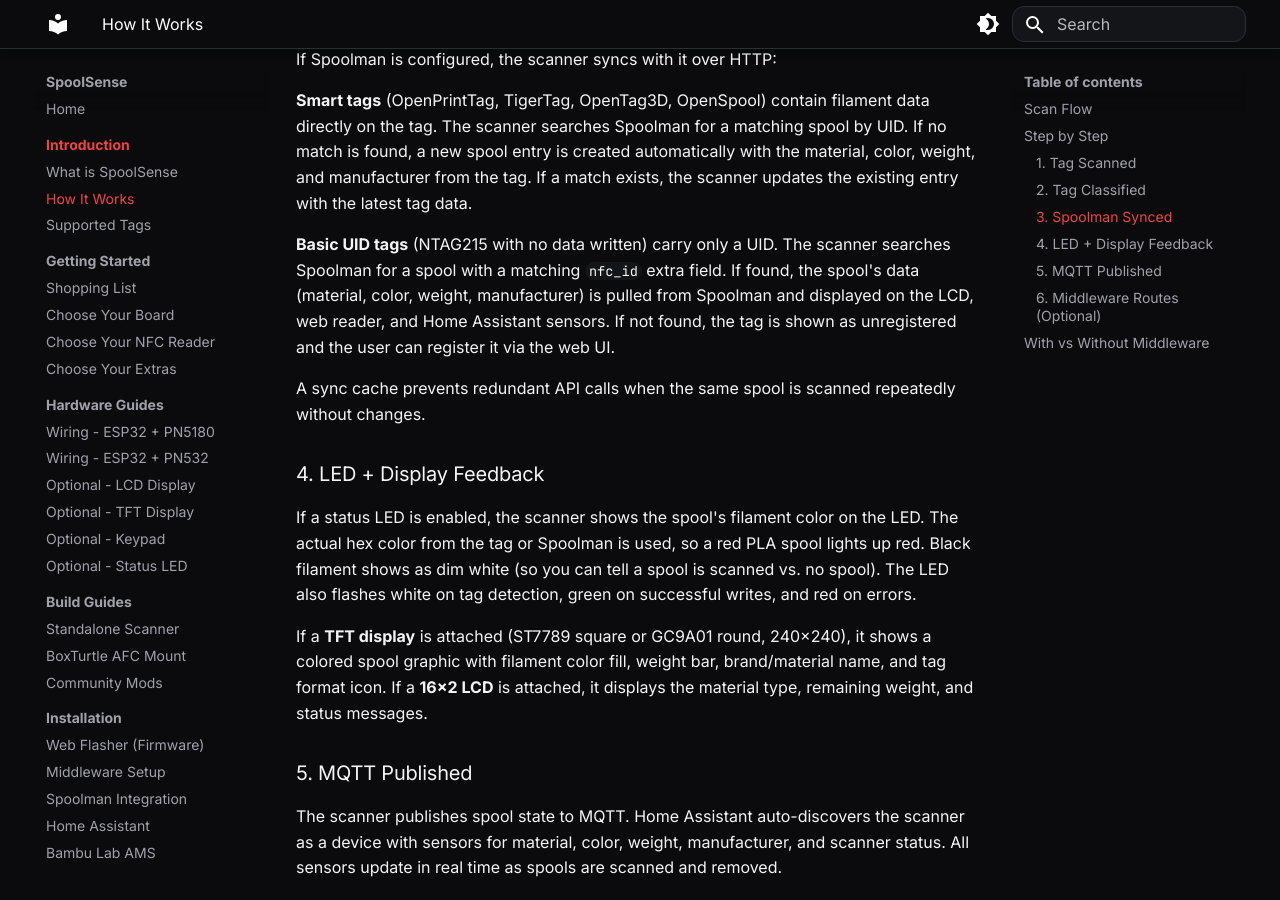
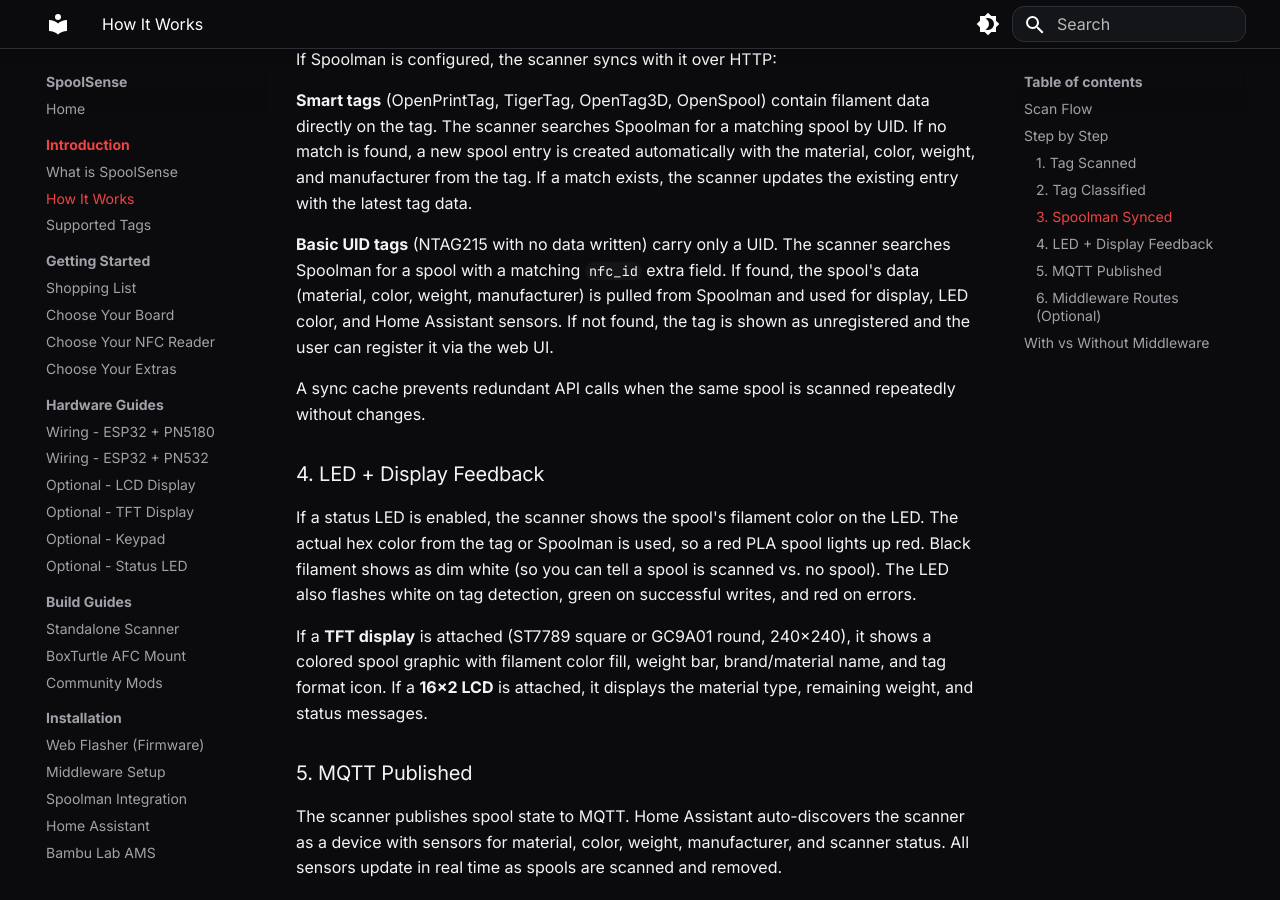
Before and after one commit to SpoolSense/spoolsense.org, an MkDocs documentation site: the page built from docs/intro/how-it-works.md, in a window 1280 px wide and 900 px high, scrolled down 1379 px. Built offline with MkDocs 1.6.1 and Material for MkDocs 9.7.7, drawn with Linux system fonts in a browser that asks for light colours; emoji names are drawn with the system emoji font.

Commit message:
docs: simplify basic UID tag display description

```diff
--- a/docs/intro/how-it-works.md
+++ b/docs/intro/how-it-works.md
@@ -51,7 +51,7 @@ If Spoolman is configured, the scanner syncs with it over HTTP:
 
 **Smart tags** (OpenPrintTag, TigerTag, OpenTag3D, OpenSpool) contain filament data directly on the tag. The scanner searches Spoolman for a matching spool by UID. If no match is found, a new spool entry is created automatically with the material, color, weight, and manufacturer from the tag. If a match exists, the scanner updates the existing entry with the latest tag data.
 
-**Basic UID tags** (NTAG215 with no data written) carry only a UID. The scanner searches Spoolman for a spool with a matching `nfc_id` extra field. If found, the spool's data (material, color, weight, manufacturer) is pulled from Spoolman and displayed on the LCD, web reader, and Home Assistant sensors. If not found, the tag is shown as unregistered and the user can register it via the web UI.
+**Basic UID tags** (NTAG215 with no data written) carry only a UID. The scanner searches Spoolman for a spool with a matching `nfc_id` extra field. If found, the spool's data (material, color, weight, manufacturer) is pulled from Spoolman and used for display, LED color, and Home Assistant sensors. If not found, the tag is shown as unregistered and the user can register it via the web UI.
 
 A sync cache prevents redundant API calls when the same spool is scanned repeatedly without changes.
 
```
